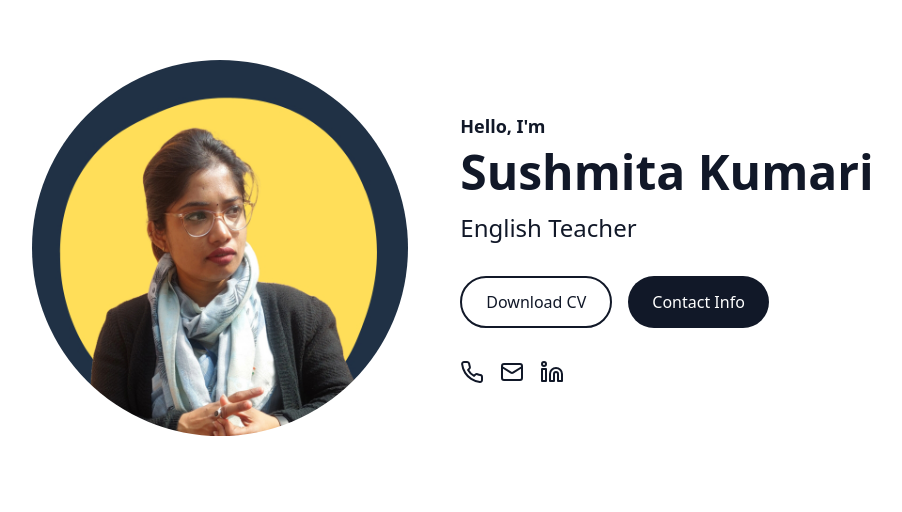
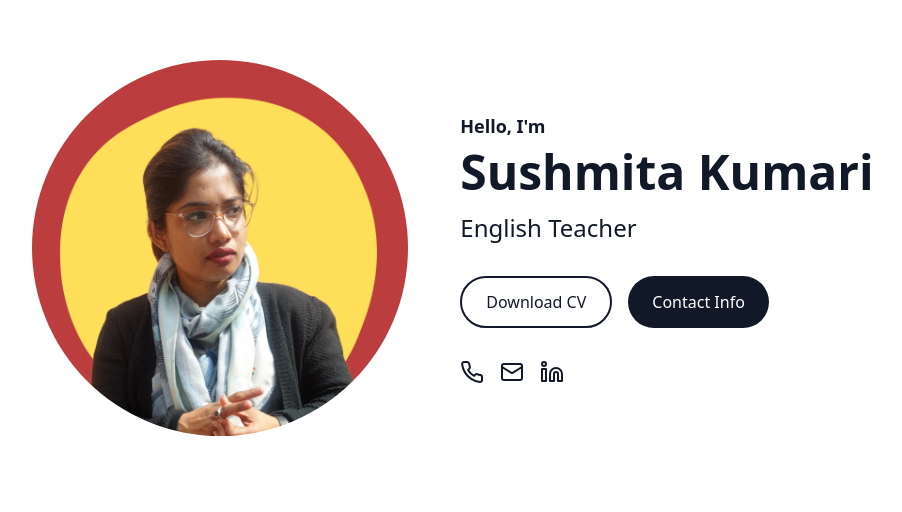
Before and after one commit to abhitoshanand/SushmitaKumariPortfolio, a React (Vite) app: page / in a window 1280 px wide. Shown: the part 288-800 px from the top of the page, without its empty margins (189-1091 px from the left). Built offline with nearby package versions, Linux system fonts and the light colour scheme.

Commit message:
Update Profile.tsx

```diff
--- a/src/components/Profile.tsx
+++ b/src/components/Profile.tsx
@@ -5,7 +5,7 @@ export function Profile() {
     <section id="profile" className="min-h-screen flex flex-col md:flex-row items-center justify-center gap-12 px-6 md:px-16">
       <div className="w-64 h-64 md:w-96 md:h-96 rounded-full overflow-hidden animate-fade-in hover:scale-105 transition-transform duration-300 border-4 border-secondary">
         <img
-          src="/SushmitaProfileImageBlue.jpg"
+          src="/SushmitaProfileImageRed.jpg"
           alt="Profile"
           className="w-full h-full object-cover"
         />
```
